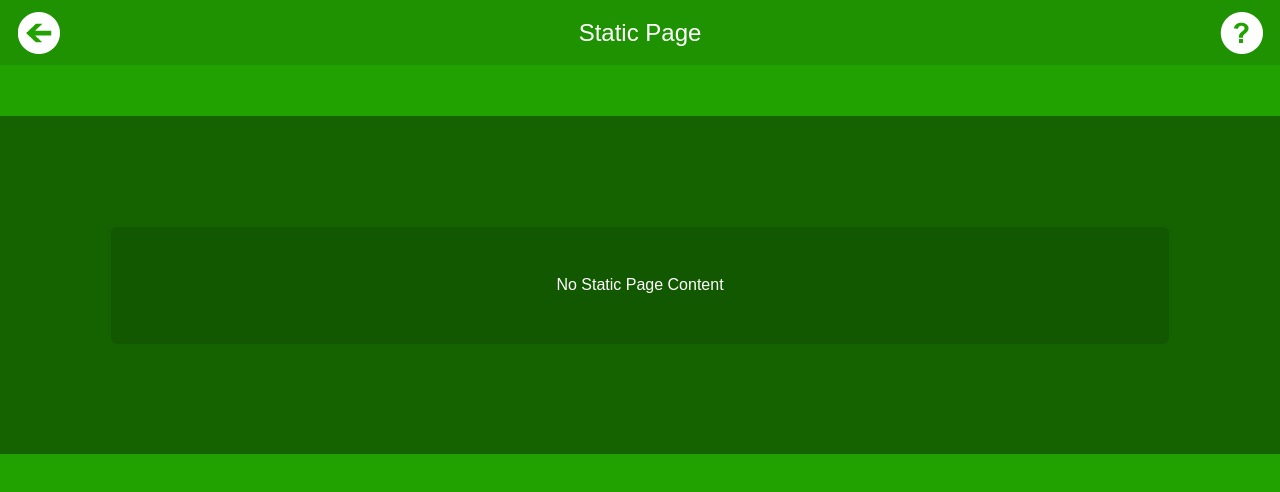
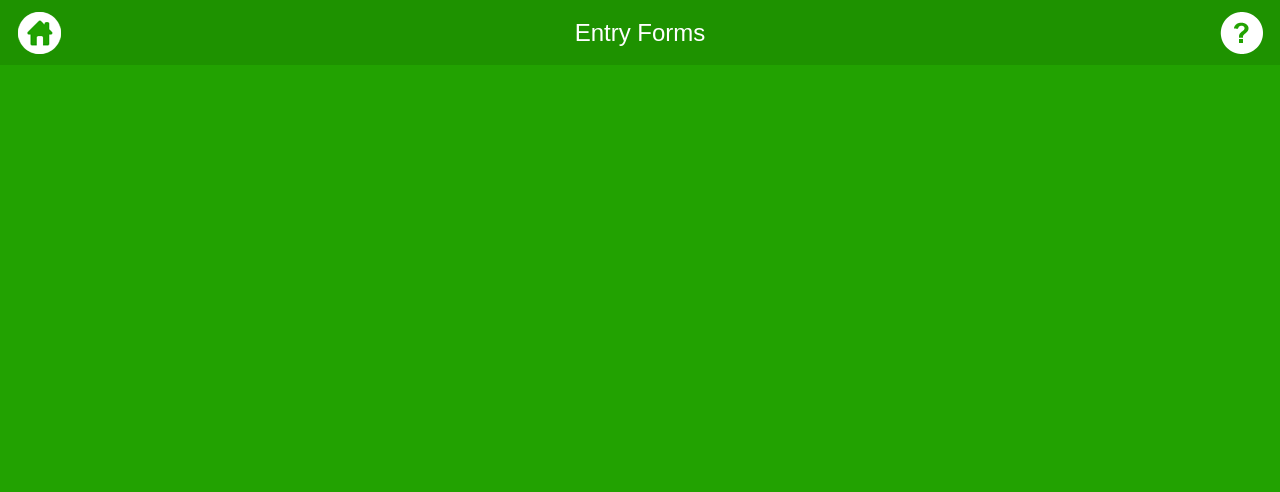
Before and after one commit to jarnailboparai/accounts_Rallyentryforms_920, a plain HTML site: page staticpage_4950.html in a window 1280 px wide. Drawn offline with Linux system fonts and the light colour scheme; a web font is replaced by a local one.

Commit message:
accounts_Rallyentryforms_920

```diff
--- a/staticpage_4950.html
+++ b/staticpage_4950.html
@@ -21,8 +21,6 @@
 <link rel="stylesheet" href="css/common_layout.css" />
 
 <link rel="stylesheet" href="css/static_page.css" />
-
-<!--ThemeSettingSubpage-->
 
 <!--ThemeSetting-->
 
@@ -72,9 +70,9 @@ img {
 
   <!-- Header Starts Here -->
 
-  <div data-role="header"> <a class="refresh_link" id="back-link" href="#"><img src="images/back_btn.png" alt="home icon" /></a>
+  <div data-role="header"> <a class="refresh_link" id="back-link" href="#"><img src="images/home_icon.png" alt="home icon" /></a>
 
-    <h1>Static Page</h1>
+    <h1>Entry Forms</h1>
 
     <a class="help_link"><img src="images/help_icon.png" alt="help icon" /></a> </div>
 
@@ -84,13 +82,12 @@ img {
 
 
 
-  <div class="staticPage">
+  <div class="staticPageList">
+<ul data-role="listview" >
 
+</ul>
+</div>
 
-
-  <p class="no_data">No Static page content </p>
-
-  </div>
 
 
 
```
Also changed, not shown: index.html (+1 -1 lines), more.html (+2 -2 lines).
